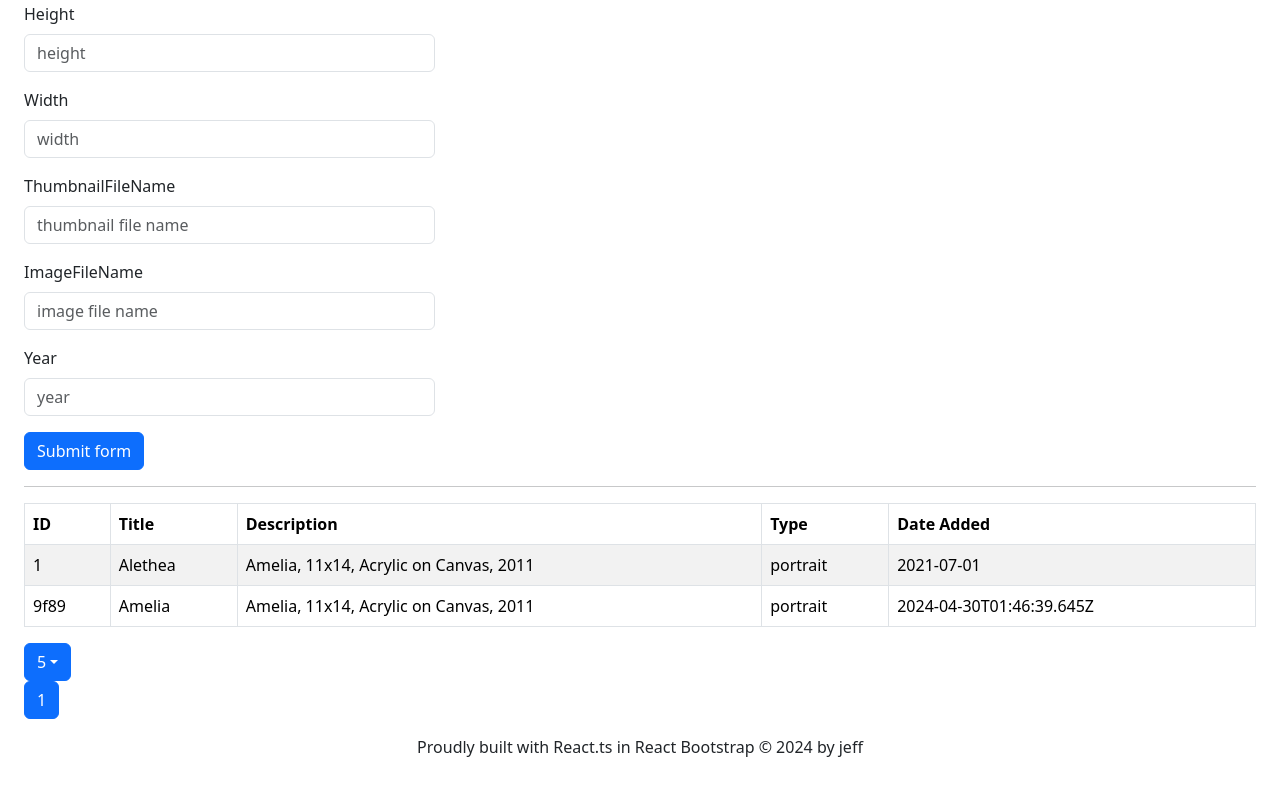
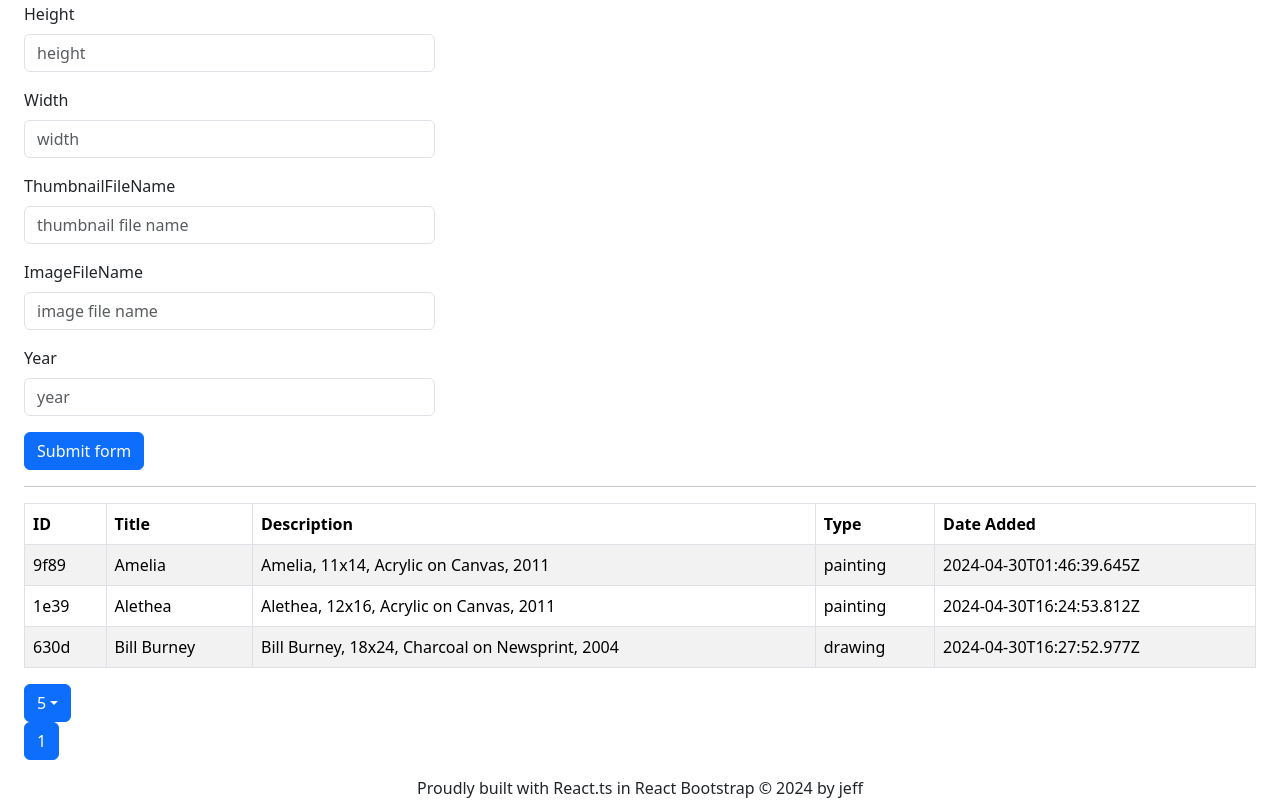
Before and after one commit to coderJeff8170/painted-by-jeff, a React (Vite) app: page /Admin in a window 1280 px wide. Shown: the part 368-1168 px from the top of the page. Before the commit the page ends 1127 px from the top, so only its background shows below. Built offline with nearby package versions, Linux system fonts and the light colour scheme.

Commit message:
add drawing to test filter functionality

```diff
--- a/db.json
+++ b/db.json
@@ -1,18 +1,5 @@
 {
   "art": [
-    {
-      "id": "1",
-      "datetime": "2021-07-01",
-      "description": "Amelia, 11x14, Acrylic on Canvas, 2011",
-      "height": 16,
-      "width": 12,
-      "thumbnail": "TAlethea.jpg",
-      "title": "Alethea",
-      "image": "Alethea16x12.jpg",
-      "medium": "Acrylic on Canvas",
-      "type": "portrait",
-      "year": 2021
-    },
     {
       "id": "9f89",
       "datetime": "2024-04-30T01:46:39.645Z",
@@ -23,8 +10,34 @@
       "thumbnail": "TAmelia.jpg",
       "image": "Amelia11x14.jpg",
       "title": "Amelia",
-      "type": "portrait",
+      "type": "painting",
       "year": 2011
+    },
+    {
+      "id": "1e39",
+      "datetime": "2024-04-30T16:24:53.812Z",
+      "description": "Alethea, 12x16, Acrylic on Canvas, 2011",
+      "height": 16,
+      "image": "Alethea16x12.jpg",
+      "medium": "Acrylic on Canvas",
+      "thumbnail": "TAlethea.jpg",
+      "title": "Alethea",
+      "type": "painting",
+      "width": 12,
+      "year": 2011
+    },
+    {
+      "id": "630d",
+      "datetime": "2024-04-30T16:27:52.977Z",
+      "description": "Bill Burney, 18x24, Charcoal on Newsprint, 2004",
+      "height": 24,
+      "image": "BillBurney18x24.jpg",
+      "medium": "Charcoal on Newsprint",
+      "thumbnail": "TBillBurney.jpg",
+      "title": "Bill Burney",
+      "type": "drawing",
+      "width": 18,
+      "year": 2004
     }
   ]
 }
--- a/src/routes/Admin.tsx
+++ b/src/routes/Admin.tsx
@@ -30,30 +30,38 @@ export const Admin: React.FC = () => {
   };
 
   const handleSubmit = (event: FormEvent<HTMLFormElement>) => {
+    //TODO: if form is not valid, do not submit
+    //TODO: if title already exists, do not submit
+    //TODO: sort into paintings, drawings, photography, etc, based on medium
     const dateTime = new Date();
     axios
       .post("http://localhost:3000/art", {
         datetime: dateTime,
         description: `${title}, ${width}x${height}, ${medium}, ${year}`,
-        height: height,
+        height: parseInt(height),
         image: image,
         medium: medium,
         thumbnail: thumbnail,
         title: title,
         type: type,
-        width: width,
-        year: year,
+        width: parseInt(width),
+        year: parseInt(year),
       })
       .then((response) => {
         console.log(response.data);
+        //TODO: snackbar notification
+      })
+      .catch(error => {
+        console.error(error);
+        //TODO: snackbar notification
       });
 
     event.preventDefault();
     event.stopPropagation();
     clearForm();
   };
-  // move form to a modal with an add button to activate.
-  // clicking a row in the grid should display information in the form and display the thumbnail
+  //TODO: move form to a modal with an add button to activate.
+  //TODO: clicking a row in the grid should display information in the form and display the thumbnail
   return (
     <>
       {import.meta.env.MODE === "development" && (
--- a/src/routes/Paintings.tsx
+++ b/src/routes/Paintings.tsx
@@ -10,6 +10,7 @@ import { StaticDataContext } from "../context/StaticDataContext";
 export const Paintings: React.FC = () => {
   //TODO: add filter functionality and export to a custom hook...
   const data = useContext(StaticDataContext);
+  const paintings = data.art.filter((art) => art.type === "painting");
   //TODO: filter data based on medium === contains acrylic or oil, etc.
 
   return (
@@ -20,7 +21,7 @@ export const Paintings: React.FC = () => {
             <Header title="This is the paintings page!" />
           </Col>
         </Row>
-        <ArtCardLayout cards={data.art} />
+        <ArtCardLayout cards={paintings} />
       </Container>
     </>
   );
```
Also changed, not shown: public/FullSize/BillBurney18x24.jpg (added), public/Thumbs/TBillBurney.jpg (added).
